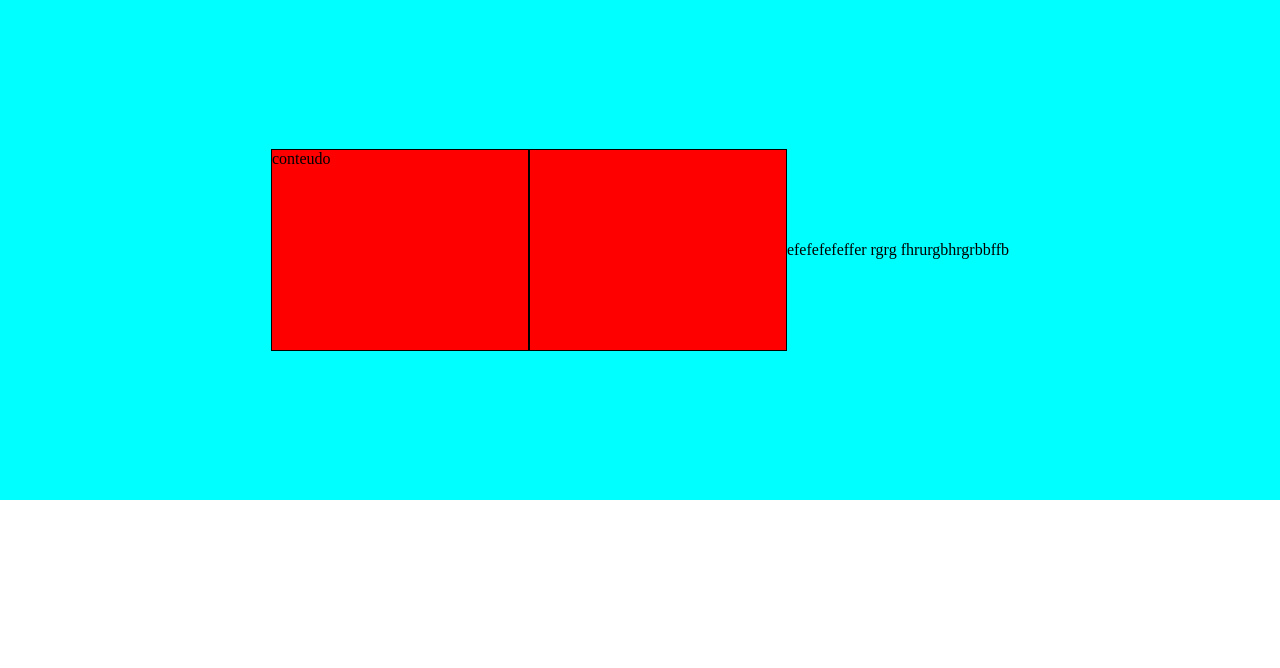
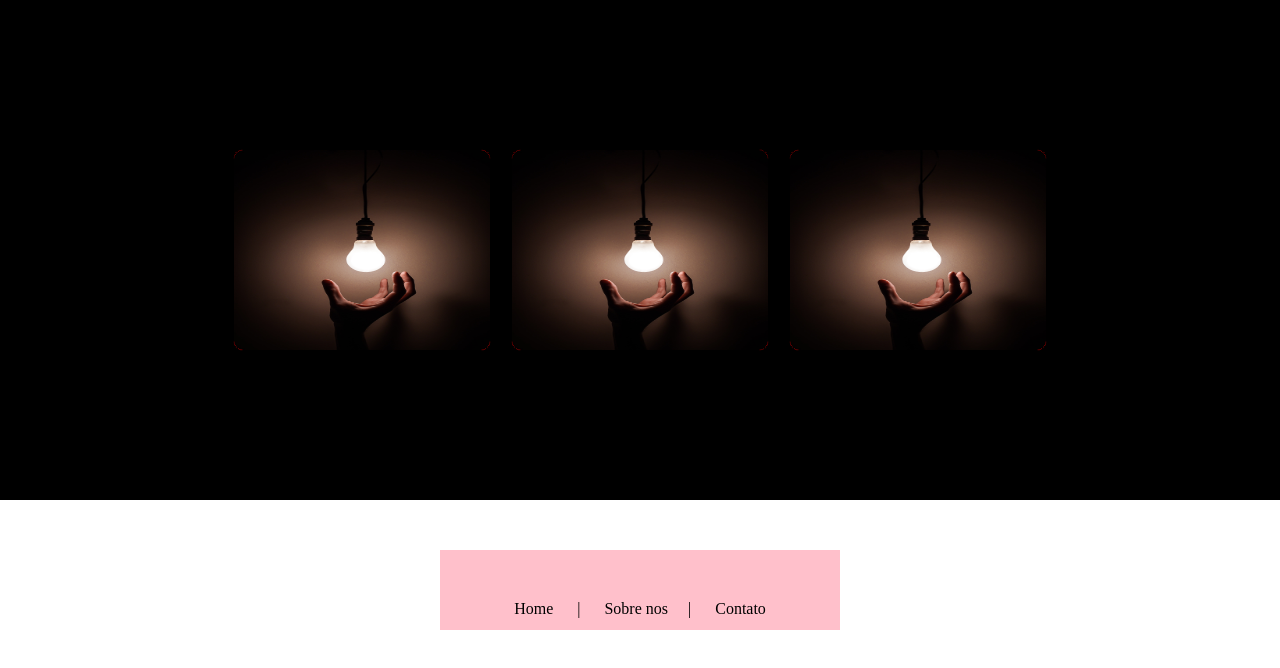
Before and after one commit to kaueh-silva/Flexbox, a plain HTML site: page index.html in a window 1280 px wide. Drawn offline with Linux system fonts and the light colour scheme.

Commit message:
aprimoramento

```diff
--- a/estilo.css
+++ b/estilo.css
@@ -9,11 +9,54 @@
     justify-content:center;
     align-items: center;
     flex-direction: row;
-    background-color: aqua;
+    background-color: black;
+    flex-wrap: wrap;
+    margin-bottom: 50px;
 }
 .child{
     width: 20%;
     height: 200px;
     background: red;
     border: 1px black solid;
+    border-radius: 10px;
+    margin: 10px;
+    overflow: hidden;
 }
+nav{
+    background: pink;
+    width: 400px;
+    height:80px;
+    margin: 0px auto;k
+    border-radius: 10px;
+    display: flex;
+    justify-content: center;
+    align-items:;
+
+}
+
+nav ul li  {
+    display: inline;
+    margin: 10px;
+
+}
+
+ul{
+    margin-top: 50px;
+    list-style: none;
+
+    height: 30px;
+
+
+}
+a{
+    text-decoration: none;
+    color: black;
+    padding: 10px;
+}
+
+a:hover{
+    background-color:#D6D6D6;
+    color: #6D6D6D;
+    border-radius: 10px;
+    width: 5px;
+}
--- a/index.html
+++ b/index.html
@@ -10,11 +10,17 @@
 <body>
     <!--inicio do container-->
     <div class="container">
-        <div class="child"> conteudo</div>
-        <div class="child"></div>
-        efefefefeffer
-rgrg
-fhrurgbhrgrbbffb
+        <div class="child"><img src="pexels-luca-nardone-3651820.jpg" alt=""width="100%" height="100%"></div>
+        <div class="child"><img src="pexels-luca-nardone-3651820.jpg" alt=""width="100%" height="100%"></div>
+        <div class="child"><img src="pexels-luca-nardone-3651820.jpg" alt="" width="100%" height="100%"></div>
+
     </div>
+    <nav>
+        <ul>
+            <li> <a href="index.html">Home</a></li> |
+            <li><a href="sobre.html">Sobre nos</a></li>|
+            <li><a href="contato.html">Contato</a></li>
+        </ul>
+    </nav>
 </body>
 </html>
```
Also changed, not shown: pexels-luca-nardone-3651820.jpg (added).
